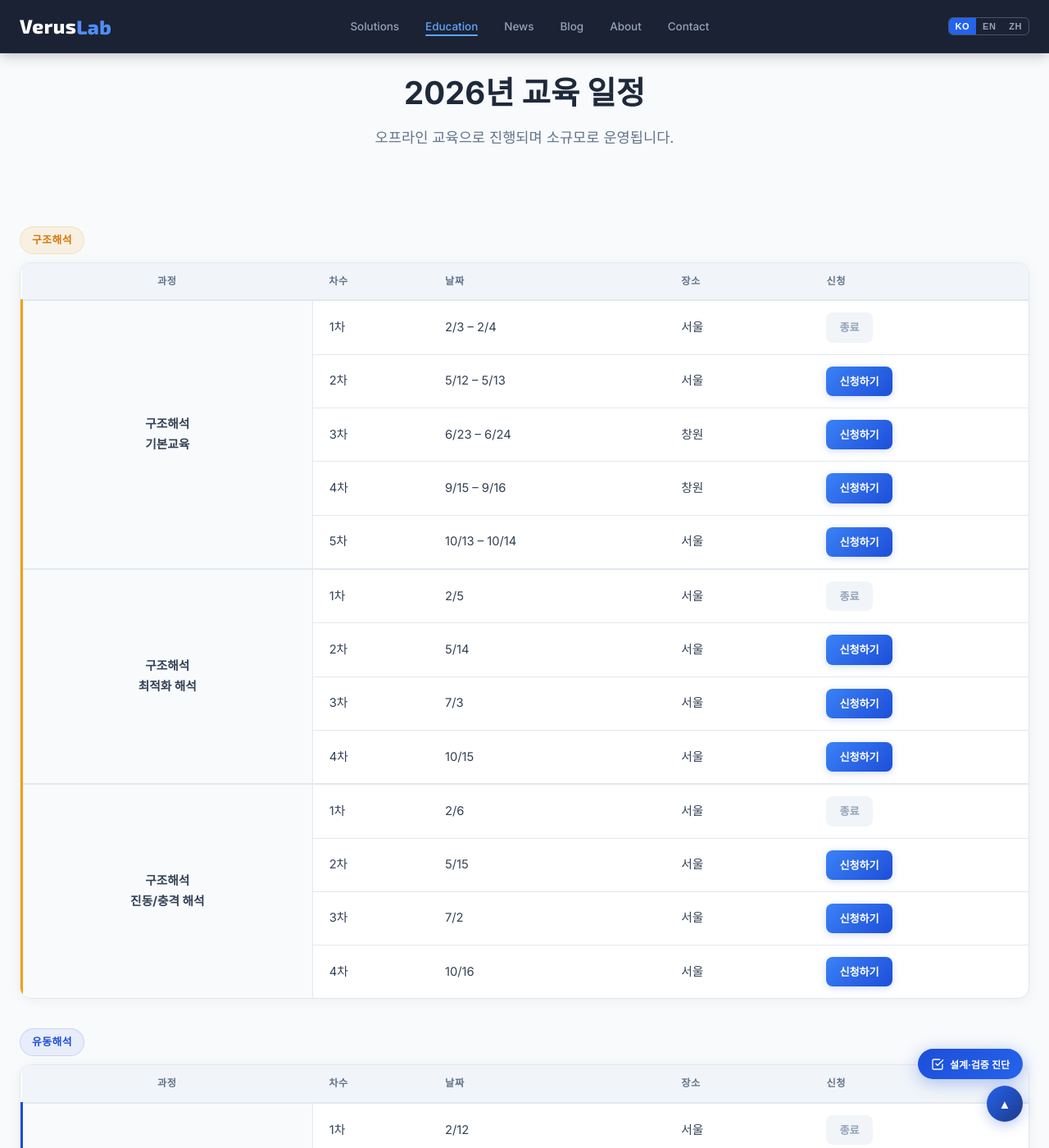
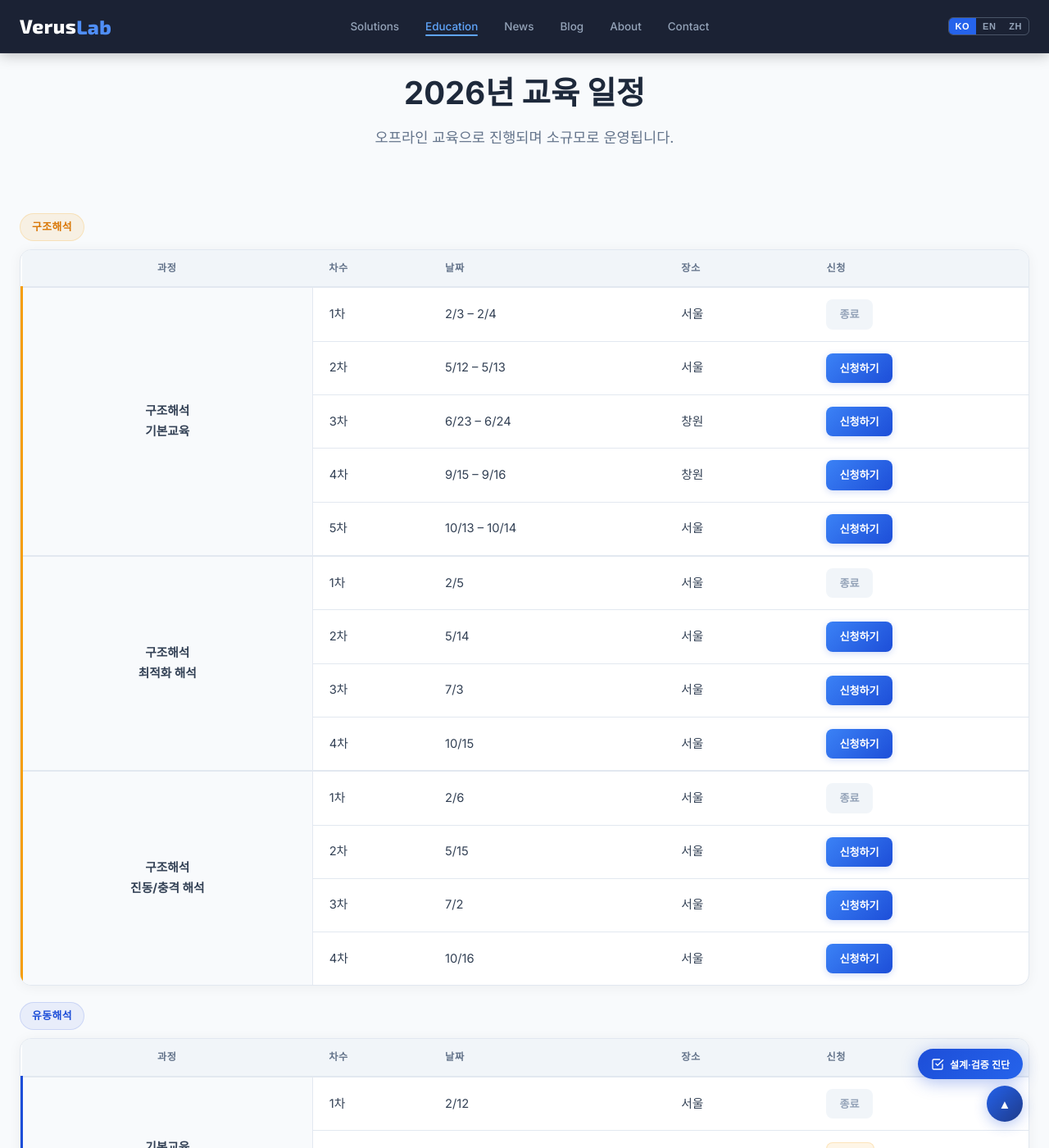
Before and after one commit to VerusLab-KR/Homepage, a Jekyll site: the page built from education/index.html, in a window 1280 px wide and 1400 px high, scrolled down 1628 px. Shown: the whole window at 82% size. Built offline with Jekyll 4.4.1, drawn with Linux system fonts in a browser that asks for light colours.

Commit message:
Reduce gap between subtitle and section badge in schedule
Co-Authored-By: Claude Sonnet 4.6 <noreply@anthropic.com>

```diff
--- a/education/index.html
+++ b/education/index.html
@@ -123,7 +123,7 @@ h2{font-size:clamp(1.6rem,3vw,2.4rem);font-weight:700;line-height:1.2;margin-bot
 .schedule-table.fluid .course-name-cell{border-left:3px solid var(--blue)}
 .course-group-end td{border-bottom:2px solid var(--slate-2)!important}
 .last-group{border-bottom:none!important}
-.sched-group-title{display:inline-flex;align-items:center;font-size:.8rem;font-weight:700;letter-spacing:.04em;padding:5px 14px;border-radius:20px;margin:36px 0 10px}
+.sched-group-title{display:inline-flex;align-items:center;font-size:.8rem;font-weight:700;letter-spacing:.04em;padding:5px 14px;border-radius:20px;margin:20px 0 10px}
 .sched-group-title.structural{background:rgba(245,158,11,.1);color:var(--amber-d);border:1px solid rgba(245,158,11,.2)}
 .sched-group-title.fluid{background:rgba(29,78,216,.07);color:var(--blue);border:1px solid rgba(29,78,216,.15)}
 .sched-note{font-size:.8rem;color:var(--slate-5);margin-top:10px;padding:0 2px}
```
